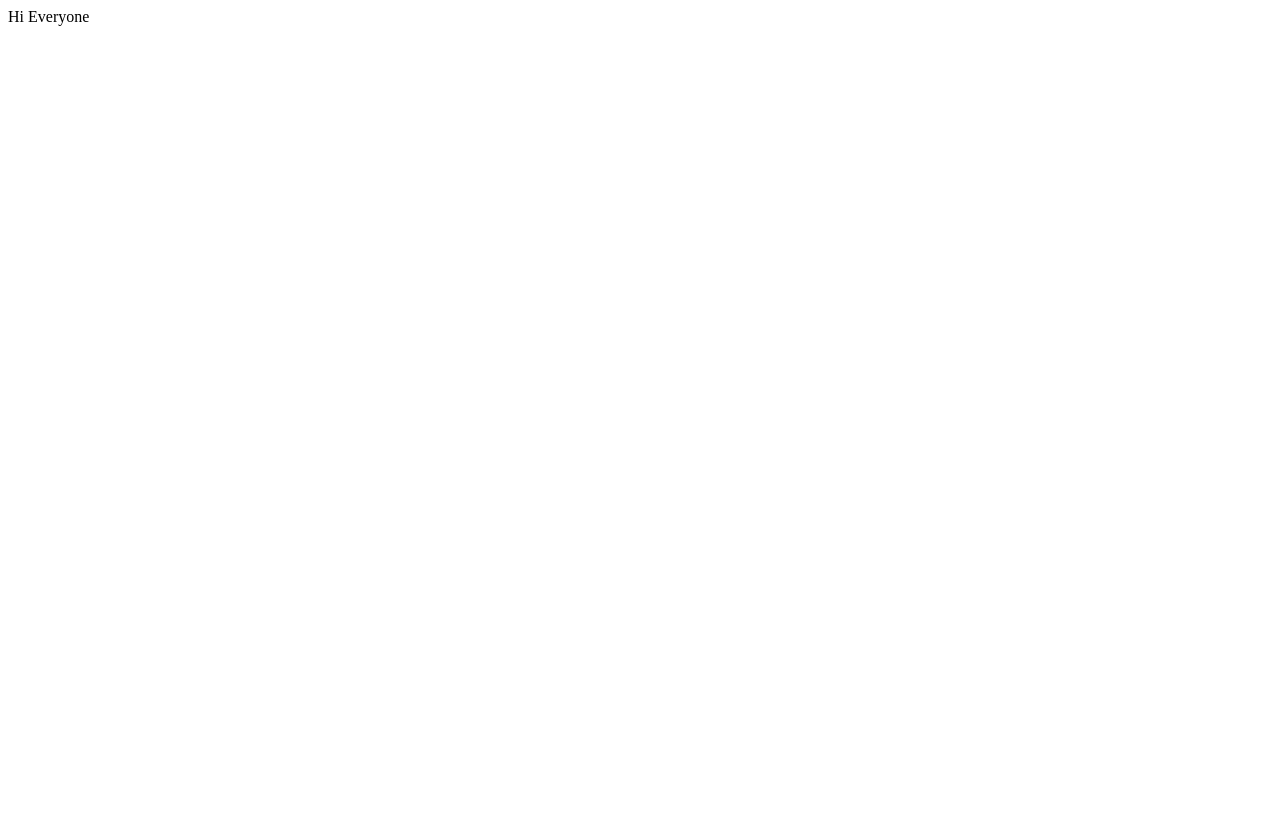
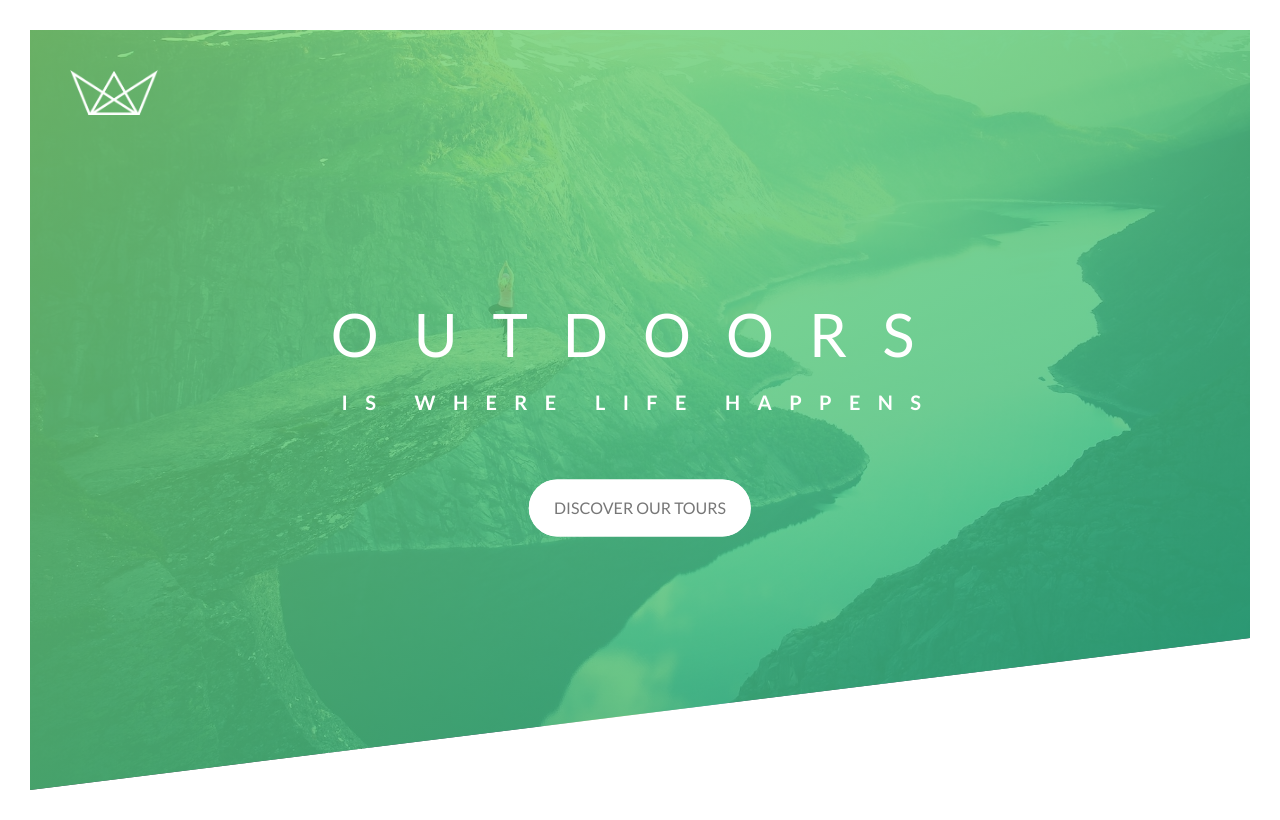
Before and after one commit to js14richard/jstours, a plain HTML site: page index.html in a window 1280 px wide. Drawn offline with Linux system fonts and the light colour scheme.

Commit message:
done hero section

```diff
--- /dev/null
+++ b/css/style.css
@@ -0,0 +1,172 @@
+:root{
+    --light-green: #7ed56f;
+    --medium-green: #55c57a;
+    --dark-green: #28b485;
+}
+
+* {
+    margin: 0;
+    padding: 0;
+    box-sizing: border-box;
+}
+
+body{
+    font-family: "Lato", sans-serif;
+    font-size: 16px;
+    line-height: 1.7;
+    color:#777;
+    padding: 30px;
+}
+
+
+/* --------- Header section Starts here -------- */
+
+.header{
+    height: 95vh;
+    background-image: linear-gradient(
+        to right bottom,
+        rgba(126, 213, 111, 0.8),
+        rgba(40, 180, 133, 0.8)),
+        url(../img/hero.jpg);
+    background-position: top;
+    background-size: cover;
+    clip-path: polygon(0 0, 100% 0, 100% 80%, 0 100% );
+    position: relative;
+
+    /* clip-path: polygon(0 25%, 75% 25%, 75% 0, 100% 50%, 75% 100%, 75% 75%, 0 75%); */
+    /* clip-path: polygon(50% 0, 100% 100%, 0 100%); */
+}
+
+.nav-logo-box{
+    position: absolute;
+    top: 40px;
+    left:40px;
+}
+
+.nav-logo{
+    height: 45px;
+}
+
+.header-content{
+    position: absolute;
+    top: 50%;
+    left: 50%;
+    text-align: center;
+    transform: translate(-50%, -50%);
+}
+
+.header-heading{
+    color:white;
+    text-transform: uppercase;
+    backface-visibility: hidden;
+    margin-bottom: 60px;
+}
+
+.header-heading-main{
+    font-weight: 400;
+    font-size: 60px;
+    letter-spacing: 35px;
+    animation: comeFromLeft 1s ease-out;
+}
+
+.header-heading-sub{
+    font-weight: 700;
+    font-size: 20px;
+    letter-spacing: 17.4px;
+    animation: comeFromRight 1s ease-out;
+}
+
+@keyframes comeFromLeft {
+    0% {
+        opacity: 0;
+        transform: translateX(-100px);
+    }
+
+    80% {
+        transform: translateX(10px);
+    }
+    100%{
+        opacity: 1;
+        transform: translateX(0px);
+    }
+}
+
+@keyframes comeFromRight {
+    0% {
+        opacity: 0;
+        transform: translateX(100px);
+    }
+
+    80% {
+        transform: translateX(-10px);
+    }
+    100%{
+        opacity: 1;
+        transform: translateX(0px);
+    }
+}
+
+.btn:link,
+.btn:visited{
+    text-transform: uppercase;
+    text-decoration: none;
+    padding: 15px 25px;
+    display: inline-block;
+    border-radius: 100px;
+    transition: all .2s;
+    position: relative;
+}
+
+.btn::after{
+    content: "";
+    display: inline-block;
+    position: absolute;
+    top:0;
+    left: 0;
+    height: 100%;
+    width: 100%;
+    border-radius: 100px;
+    z-index: -1;
+    transition: all .4s;
+}
+
+.animated-btn{
+    animation: comeFromBottom .5s ease-out .8s;
+    animation-fill-mode: backwards;
+}
+
+.btn:hover{
+    transform: translateY(-3px);
+    box-shadow: 0 10px 20px rgba(0, 0, 0, 0.2);
+}
+
+.btn:hover::after{
+    transform: scaleX(1.4) scaleY(1.6);
+    opacity: 0;
+}
+
+.btn:active{
+    transform: translateY(-1px);
+    box-shadow: 0 5px 10px rgba(0, 0, 0, 0.2);
+}
+
+.white-btn{
+    color:#777;
+    background-color: white;
+}
+
+.white-btn::after{
+    background-color: white;
+}
+
+@keyframes comeFromBottom{
+    0%{
+        opacity: 0;
+        transform: translateY(30px);
+    }
+
+    100%{
+        opacity: 1;
+        transform: translateY(0);
+    }
+}
--- a/index.html
+++ b/index.html
@@ -3,9 +3,36 @@
 <head>
     <meta charset="UTF-8">
     <meta name="viewport" content="width=device-width, initial-scale=1.0">
-    <title>Jstours</title>
+
+    <link href="https://fonts.googleapis.com/css?family=Lato:100,300,400,700,900" rel="stylesheet">
+
+    <link rel="shortcut icon" type="image/png" href="img/favicon.png">
+
+    <link rel="stylesheet" href="css/style.css">
+    <title>Jstours | Exciting tours for adventurous peoplel</title>
+
 </head>
 <body>
-    Hi Everyone
+    <header class="header">
+        <figure class="nav-logo-box">
+            <img src="./img/logo-white.png" alt="Jstours logo" class="nav-logo">
+        </figure>
+
+        <div class="header-content">
+            <h1 class="header-heading">
+                <div class="header-heading-main">Outdoors</div>
+                <div class="header-heading-sub">Is where life happens</div>
+            </h1>
+            <a href="#" class="btn white-btn animated-btn">Discover our tours</a>
+        </div>
+
+
+    </header>
+
+    <main>
+        <section class="hero-section">
+
+        </section>
+    </main>
 </body>
 </html>
```
Also changed, not shown: README.md.
